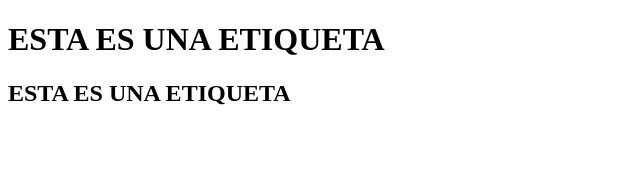
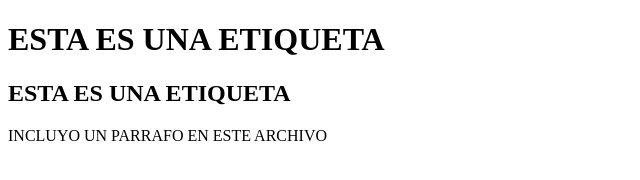
Before and after one commit to jmjkara/PRUEBAS-WEB, a plain HTML site: page index.html in a window 1280 px wide. Shown: the whole page, without its empty margins (0-640 px from the left). Drawn offline with Linux system fonts and the light colour scheme.

Commit message:
INCLUYO UN PARRAFO

```diff
--- a/index.html
+++ b/index.html
@@ -8,5 +8,7 @@
 <body>
     <H1>ESTA ES UNA ETIQUETA </H1>
     <H2>ESTA ES UNA ETIQUETA </H2>
+
+    <P>INCLUYO UN PARRAFO EN ESTE ARCHIVO</P>
 </body>
 </html>
```
